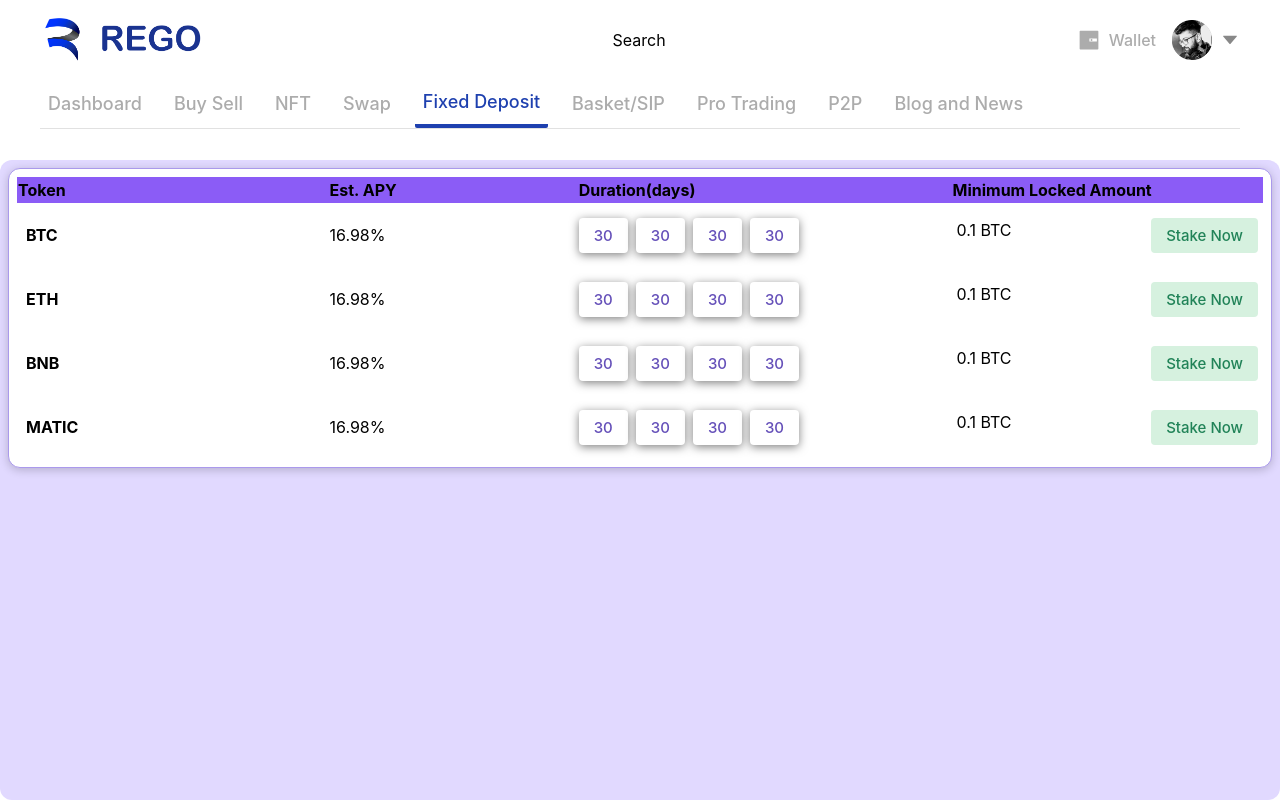
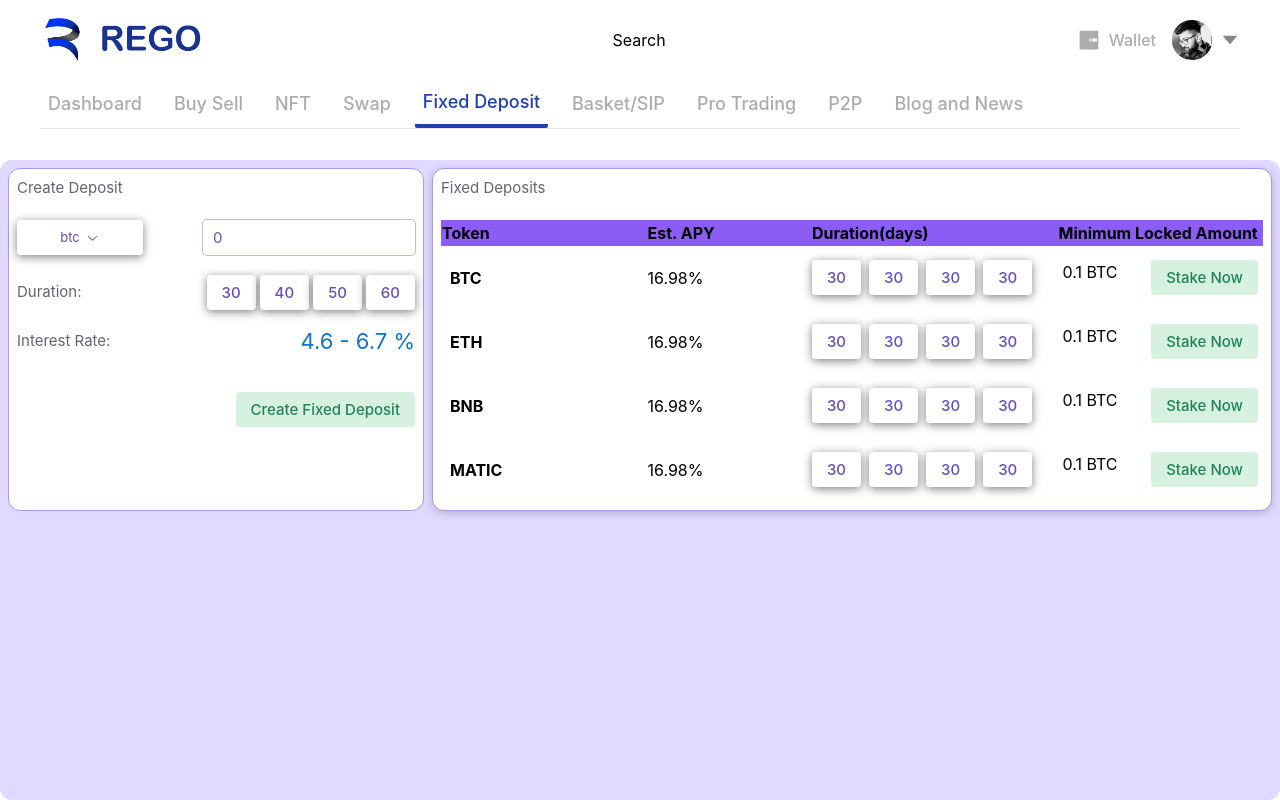
Before and after one commit to QuestGltAdmin/Rego-front, a React (Create React App) app: page /fixed-deposit in a window 1280 px wide. Built offline with nearby package versions, Linux system fonts and the light colour scheme.

Commit message:
fixed deposit new UI

```diff
--- a/src/components/styled/Select.tsx
+++ b/src/components/styled/Select.tsx
@@ -15,6 +15,7 @@ const StyledTrigger = styled(SelectPrimitive.SelectTrigger, {
   lineHeight: 1,
   height: 35,
   gap: 5,
+  minWidth:96,
   backgroundColor: 'white',
   color: violet.violet11,
   boxShadow: `0 2px 10px ${blackA.blackA7}`,
--- /dev/null
+++ b/src/pages/fixed-deposit/index.jsx
@@ -0,0 +1,179 @@
+import { Box, Button, Flex, Heading3, Input, Text } from 'components/styled/ui';
+import AnimatePage from 'HOCs/Animate';
+import React, { useState } from 'react'
+import { violet } from '@radix-ui/colors';
+import { coins as AllCoins } from 'assets/coins/coins';
+import { upperCase } from 'lodash'
+import { Select, SelectTrigger, SelectValue, SelectIcon, SelectContent, SelectViewport, SelectItem, SelectItemIndicator, SelectItemText } from 'components/styled/Select';
+import { ChevronDownIcon, CheckIcon } from '@radix-ui/react-icons'
+
+function Index() {
+
+  const [coins, setCoins] = useState(AllCoins);
+  const [selectedCoin, setSelectedCoin] = useState(coins[0]);
+  const [amount, setAmount] = useState(0)
+
+
+  const coinChangeHandler = (e) => {
+    const newCoin = coins.filter((coin)=>coin.name===e)
+    setSelectedCoin(newCoin[0]);
+  }
+
+  return (
+    <>
+      <div className="flex lg:grid lg:grid-cols-3 gap-2">
+        <Flex css={{ borderColor: violet.violet8 }} className=" flex-col p-2 rounded-xl border">
+          <Text>Create Deposit</Text>
+          <Flex className="items-center justify-between">
+            <Select value={selectedCoin?.name} onValueChange={(e) => coinChangeHandler(e)}>
+              <SelectTrigger>
+                <SelectValue placeholder="Select Coin" />
+                <SelectIcon>
+                  <ChevronDownIcon />
+                </SelectIcon>
+              </SelectTrigger>
+              <SelectContent>
+                <SelectViewport>
+                  {coins?.map((coin) => <SelectItem key={coin?.id} value={coin?.name}>
+                    <SelectItemText>{coin?.name}</SelectItemText>
+                    <SelectItemIndicator>
+                      <CheckIcon />
+                    </SelectItemIndicator>
+                  </SelectItem>)}
+
+                </SelectViewport>
+              </SelectContent>
+            </Select>
+            <Input css={{ maxWidth: "12rem" }} type="number" value={amount} onChange={(e) => setAmount(e.target.valueAsNumber)} />
+          </Flex>
+          <Flex css={{ marginTop: 20 }} className="justify-between items-center">
+            <Text css={{marginBottom:0}}>Duration:</Text>
+            <Flex className="gap-1">
+
+            <Button>30</Button>
+            <Button>40</Button>
+            <Button>50</Button>
+            <Button>60</Button>
+            </Flex>
+          </Flex>
+          <Flex css={{ marginTop: 20 }} className="justify-between items-center">
+            <Text>Interest Rate:</Text>
+            <Heading3>{selectedCoin.interestMsg}</Heading3>
+          </Flex>
+          <Flex css={{ marginTop: 20, justifyContent: 'flex-end' }}>
+            <Button variant="green">Create Fixed Deposit</Button>
+          </Flex>
+        </Flex>
+        <Box css={{ borderColor: violet.violet8 }} className="p-2 rounded-xl border col-span-2">
+          <Text>Fixed Deposits</Text>
+          <table className="w-full">
+            <thead>
+              <tr style={{ padding: 25 }} className='bg-violet-500'>
+                <th style={{ width: "25%" }} className="text-start" scope="col">Token</th>
+                <th style={{ width: "20%" }} className="text-start" scope="col">Est. APY</th>
+                <th style={{ width: "30%" }} className="text-start" scope="col">Duration(days)</th>
+                <th style={{ width: "25%" }} className="text-start" scope="col">Minimum Locked Amount</th>
+              </tr>
+            </thead>
+            <tbody>
+              {coins?.map((item) => (
+                <tr
+                  key={item?.id}
+                  // value={item.value}
+
+                  className="hover:bg-violet-100 h-16"
+                >
+                  <th scope="row">
+                    <div className="flex gap-2 items-center">
+                      <img src={item?.url} />
+                      <p>{upperCase(item?.name)}</p>
+                    </div>
+                  </th>
+                  <td>
+                    <p>16.98%</p>
+                  </td>
+                  <td>
+                    <div className="flex flex-col md:flex-row md:gap-2">
+                      <div className="flex gap-2">
+
+                        <Button>30</Button>
+                        <Button>30</Button>
+                      </div>
+                      <div className="flex gap-2">
+
+                        <Button>30</Button>
+                        <Button>30</Button>
+                      </div>
+                    </div>
+                  </td>
+                  <td>
+                    <div className="flex justify-between p-1">
+                      <p>0.1 BTC</p>
+                      <Button variant="green">Stake Now</Button>
+                    </div>
+                  </td>
+                </tr>
+              ))}
+            </tbody>
+          </table>
+        </Box>
+
+
+      </div>
+    </>
+    // <Box css={{ borderColor: violet.violet8 }} className="p-2 rounded-xl border">
+    //   <table className="w-full">
+    //     <thead>
+    //       <tr style={{padding:25}} className='bg-violet-500'>
+    //         <th style={{ width: "25%" }} className="text-start" scope="col">Token</th>
+    //         <th style={{ width: "20%" }} className="text-start" scope="col">Est. APY</th>
+    //         <th style={{ width: "30%" }} className="text-start" scope="col">Duration(days)</th>
+    //         <th style={{ width: "25%" }} className="text-start" scope="col">Minimum Locked Amount</th>
+    //       </tr>
+    //     </thead>
+    //     <tbody>
+    //       {coins?.map((item: any) => (
+    //         <tr
+    //           key={item?.id}
+    //         // value={item.value}
+
+    //         className="hover:bg-violet-100 h-16"
+    //         >
+    //           <th scope="row">
+    //             <div className="flex gap-2 items-center">
+    //               <img src={item?.url} />
+    //               <p>{upperCase(item?.name)}</p>
+    //             </div>
+    //           </th>
+    //           <td>
+    //             <p>16.98%</p>
+    //           </td>
+    //           <td>
+    //             <div className="flex flex-col md:flex-row md:gap-2">
+    //               <div className="flex gap-2">
+
+    //               <Button>30</Button>
+    //               <Button>30</Button>
+    //               </div>
+    //               <div className="flex gap-2">
+
+    //               <Button>30</Button>
+    //               <Button>30</Button>
+    //               </div>
+    //             </div>
+    //           </td>
+    //           <td>
+    //             <div className="flex justify-between p-1">
+    //               <p>0.1 BTC</p>
+    //               <Button variant="green">Stake Now</Button>
+    //             </div>
+    //           </td>
+    //         </tr>
+    //       ))}
+    //     </tbody>
+    //   </table>
+    // </Box>
+  )
+}
+
+export default AnimatePage(Index);
--- a/src/pages/fixed-deposit/index.tsx
+++ /dev/null
@@ -1,70 +0,0 @@
-import { Box, Button } from 'components/styled/ui';
-import AnimatePage from 'HOCs/Animate';
-import React, { useState } from 'react'
-import { violet } from '@radix-ui/colors';
-import { coins as AllCoins } from 'assets/coins/coins';
-import { upperCase } from 'lodash'
-
-
-function Index() {
-
-  const [coins, setCoins] = useState(AllCoins);
-
-
-  return (
-    <Box css={{ borderColor: violet.violet8 }} className="p-2 rounded-xl border">
-      <table className="w-full">
-        <thead>
-          <tr style={{padding:25}} className='bg-violet-500'>
-            <th style={{ width: "25%" }} className="text-start" scope="col">Token</th>
-            <th style={{ width: "20%" }} className="text-start" scope="col">Est. APY</th>
-            <th style={{ width: "30%" }} className="text-start" scope="col">Duration(days)</th>
-            <th style={{ width: "25%" }} className="text-start" scope="col">Minimum Locked Amount</th>
-          </tr>
-        </thead>
-        <tbody>
-          {coins?.map((item: any) => (
-            <tr
-              key={item?.id}
-            // value={item.value}
-
-            className="hover:bg-violet-100 h-16"
-            >
-              <th scope="row">
-                <div className="flex gap-2 items-center">
-                  <img src={item?.url} />
-                  <p>{upperCase(item?.name)}</p>
-                </div>
-              </th>
-              <td>
-                <p>16.98%</p>
-              </td>
-              <td>
-                <div className="flex flex-col md:flex-row md:gap-2">
-                  <div className="flex gap-2">
-
-                  <Button>30</Button>
-                  <Button>30</Button>
-                  </div>
-                  <div className="flex gap-2">
-
-                  <Button>30</Button>
-                  <Button>30</Button>
-                  </div>
-                </div>
-              </td>
-              <td>
-                <div className="flex justify-between p-1">
-                  <p>0.1 BTC</p>
-                  <Button variant="green">Stake Now</Button>
-                </div>
-              </td>
-            </tr>
-          ))}
-        </tbody>
-      </table>
-    </Box>
-  )
-}
-
-export default AnimatePage(Index);
```
